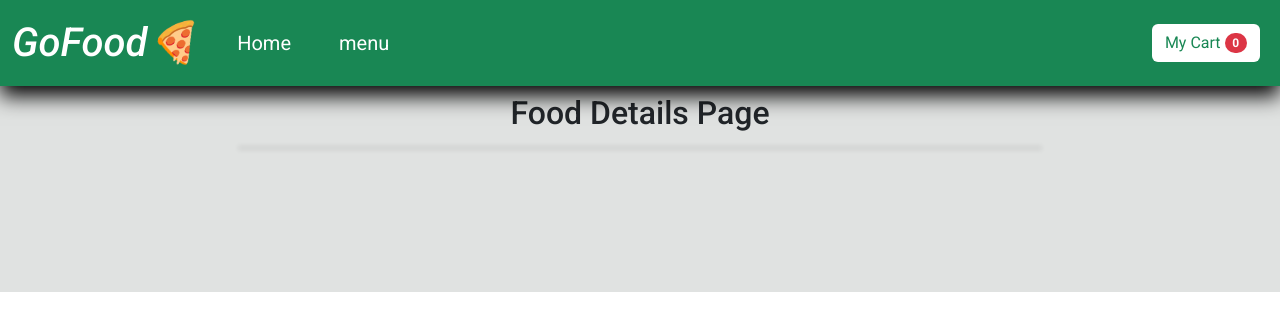
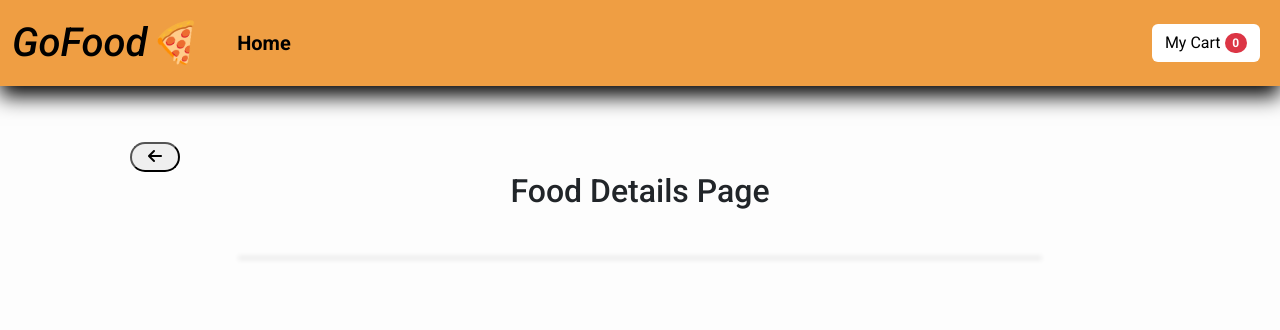
Before and after one commit to UrveshMore/Restaurant-App-React, a React (Create React App) app: page /menuDetails/1 in a window 1280 px wide. Shown: the top 330 px of the page. Built offline with nearby package versions, Linux system fonts and the light colour scheme.

Commit message:
update menu & css

```diff
--- a/src/App.js
+++ b/src/App.js
@@ -28,6 +28,7 @@ function App() {
               path="/menuDetails/:id"
               element={<MenuDetails></MenuDetails>}
             />
+
             <Route path="*" element={<Error></Error>} />
           </Routes>
         </div>
--- a/src/Component/MenuPage/MenuDetails.js
+++ b/src/Component/MenuPage/MenuDetails.js
@@ -3,14 +3,13 @@ import "./style.css";
 import { Table } from "react-bootstrap";
 import { useNavigate, useParams } from "react-router-dom";
 import { useDispatch, useSelector } from "react-redux";
-
-import { Link } from "react-router-dom";
-import Badge from "react-bootstrap/Badge";
+import { MdArrowBackIosNew } from "react-icons/md";
 import {
   ADD_DATA,
   DELETE,
   REMOVE,
 } from "../../React-redux/Menu-actions/menuaction";
+import Navbar from "../Navbar";
 const MenuDetails = () => {
   const [data, setData] = useState([]);
   const { id } = useParams();
@@ -25,6 +24,9 @@ const MenuDetails = () => {
   // remove item from cart
   const dlt = (id) => {
     dispatch(DELETE(id));
+    history("/menu");
+  };
+  const backToMenu = () => {
     history("/menu");
   };
   const compare = () => {
@@ -42,67 +44,14 @@ const MenuDetails = () => {
 
   return (
     <div className="cart_details">
-      <nav
-        className="navbar navbar-expand-lg navbar-dark bg-success position-sticky"
-        style={{
-          boxShadow: "0px 10px 20px black",
-          filter: "blur(20)",
-          position: "fixed",
-          zIndex: "10",
-          width: "100%",
-        }}
-      >
-        <div className="container-fluid">
-          <Link className="navbar-brand fs-1 fst-italic" to="/">
-            GoFood<span>🍕</span>
-            {"  "}
-          </Link>
-          <button
-            className="navbar-toggler"
-            type="button"
-            data-bs-toggle="collapse"
-            data-bs-target="#navbarSupportedContent"
-            aria-controls="navbarSupportedContent"
-            aria-expanded="false"
-            aria-label="Toggle navigation"
-          >
-            <span className="navbar-toggler-icon"></span>
-          </button>
-          <div className="collapse navbar-collapse" id="navbarSupportedContent">
-            <ul className="navbar-nav me-auto mb-2 mb-lg-0">
-              <li className="nav-item">
-                <Link
-                  className="nav-link fs-5 mx-3 active"
-                  aria-current="page"
-                  to="/"
-                >
-                  Home
-                </Link>{" "}
-              </li>
-              <li className="nav-item">
-                <Link
-                  className="nav-link fs-5 mx-3 active"
-                  aria-current="page"
-                  to="/menu"
-                >
-                  menu
-                </Link>{" "}
-              </li>
-            </ul>
-            <div>
-              <div className="btn bg-white text-success mx-2 ">
-                My Cart {""}
-                <Badge pill bg="danger" id="basic-button">
-                  {getdata.length}
-                </Badge>
-              </div>
-            </div>
-          </div>
-        </div>
-      </nav>
+      <Navbar></Navbar>
+
       <div className="container mt-2">
+        <button className="order mt-5 px-3 mx-5" onClick={backToMenu}>
+          <i class="fa-solid fa-arrow-left"></i>
+        </button>
         <h2 className="text-center">Food Details Page</h2>
-
+        <br />
         <section className="container mt-3">
           <div className="iteamsdetails">
             <>
@@ -165,7 +114,8 @@ const MenuDetails = () => {
                                 }}
                               >
                                 <span
-                                  style={{ fontSize: 24 }}
+                                  className="px-2"
+                                  style={{ fontSize: 24, border: "solid" }}
                                   onClick={
                                     ele.qnty <= 1
                                       ? () => dlt(ele.id)
@@ -176,7 +126,8 @@ const MenuDetails = () => {
                                 </span>
                                 <span style={{ fontSize: 22 }}>{ele.qnty}</span>
                                 <span
-                                  style={{ fontSize: 24 }}
+                                  className="px-2"
+                                  style={{ fontSize: 24, border: "solid" }}
                                   onClick={() => send(ele)}
                                 >
                                   +
--- a/src/Component/MenuPage/style.css
+++ b/src/Component/MenuPage/style.css
@@ -4,10 +4,12 @@
 }
 
 .cart_details{
-    background-color: rgba(165, 169, 167, 0.342);
+    background-color: rgba(255, 255, 255, 0.68);
 }
 
-
+.bgColor{
+    background-color: rgba(236, 141, 32, 0.845);
+}
 .cd{
     border-radius: 16px;
     margin-top: 20px;
@@ -209,3 +211,171 @@ color:rgba(17,17,17,0.849) ;
       }
 
   }
+/*
+  menu css */
+  @import url(https://fonts.googleapis.com/css?family=Roboto:300,400,500,700&display=swap);
+
+body {
+    background: #f9f9f9;
+    font-family: "roboto", sans-serif;
+}
+
+.main-content {
+    padding-top: 100px;
+    padding-bottom: 100px;
+}
+
+a {
+    text-decoration: none;
+}
+
+.food-card {
+    background: #fff;
+    border-radius: 5px;
+    overflow: hidden;
+    margin-bottom: 30px;
+    -webkit-box-shadow: 0 2px 10px rgba(0, 0, 0, 0.06);
+    box-shadow: 0 2px 10px rgba(0, 0, 0, 0.06);
+    -webkit-transition: 0.1s;
+    transition: 0.1s;
+}
+
+.food-card:hover {
+    -webkit-box-shadow: 0 5px 20px rgba(0, 0, 0, 0.1);
+    box-shadow: 0 5px 20px rgba(0, 0, 0, 0.477);
+}
+
+.food-card .food-card_img {
+    display: block;
+    position: relative;
+}
+
+.food-card .food-card_img img {
+    width: 100%;
+    height: 200px;
+    -o-object-fit: cover;
+    object-fit: cover;
+}
+
+.food-card .food-card_img i {
+    position: absolute;
+    top: 20px;
+    right: 30px;
+    color: #fff;
+    font-size: 25px;
+    -webkit-transition: all 0.1s;
+    transition: all 0.1s;
+}
+
+.food-card .food-card_img i:hover {
+    top: 18px;
+    right: 28px;
+    font-size: 29px;
+}
+
+.food-card .food-card_content {
+    padding: 15px;
+}
+
+.food-card .food-card_content .food-card_title-section {
+    height: 100px;
+    overflow: hidden;
+}
+
+.food-card .food-card_content .food-card_title-section .food-card_title {
+    font-size: 24px;
+    color: #333;
+    font-weight: 500;
+    display: block;
+    line-height: 1.3;
+    margin-bottom: 8px;
+    display: -webkit-box;
+    -webkit-line-clamp: 2;
+    -webkit-box-orient: vertical;
+    overflow: hidden;
+    text-overflow: ellipsis;
+}
+
+.food-card .food-card_content .food-card_title-section .food-card_author {
+    font-size: 15px;
+    display: block;
+}
+
+.food-card .food-card_content .food-card_bottom-section .space-between {
+    display: -webkit-box;
+    display: -ms-flexbox;
+    display: flex;
+    -webkit-box-pack: justify;
+    -ms-flex-pack: justify;
+    justify-content: space-between;
+}
+
+.food-card .food-card_content .food-card_bottom-section .food-card_subscribers {
+    margin-left: 17px;
+}
+
+.food-card .food-card_content .food-card_bottom-section .food-card_subscribers img,
+.food-card .food-card_content .food-card_bottom-section .food-card_subscribers .food-card_subscribers-count {
+    height: 45px;
+    width: 45px;
+    border-radius: 45px;
+    border: 3px solid #fff;
+    margin-left: -17px;
+    float: left;
+    background: #f5f5f5;
+}
+
+.food-card .food-card_content .food-card_bottom-section .food-card_subscribers .food-card_subscribers-count {
+    position: relative;
+}
+
+.food-card .food-card_content .food-card_bottom-section .food-card_subscribers .food-card_subscribers-count span {
+    position: absolute;
+    top: 50%;
+    left: 50%;
+    -webkit-transform: translate(-50%, -50%);
+    transform: translate(-50%, -50%);
+    font-size: 13px;
+}
+
+.food-card .food-card_content .food-card_bottom-section .food-card_price {
+    font-size: 28px;
+    font-weight: 500;
+    color: #F47A00;
+}
+
+.food-card .food-card_content .food-card_bottom-section .food-card_order-count {
+    width: 130px;
+}
+
+.food-card .food-card_content .food-card_bottom-section .food-card_order-count input {
+    background: #f5f5f5;
+    border-color: #f5f5f5;
+    -webkit-box-shadow: none;
+    box-shadow: none;
+    text-align: center;
+}
+
+.food-card .food-card_content .food-card_bottom-section .food-card_order-count button {
+    border-color: #f5f5f5;
+    border-width: 3px;
+    -webkit-box-shadow: none;
+    box-shadow: none;
+}
+
+@media (min-width: 992px) {
+    .food-card--vertical {
+        display: -webkit-box;
+        display: -ms-flexbox;
+        display: flex;
+        position: relative;
+        height: 235px;
+    }
+
+    .food-card--vertical .food-card_img img {
+        width: 200px;
+        height: 100%;
+        -o-object-fit: cover;
+        object-fit: cover;
+    }
+}
--- a/src/Component/Navbar.js
+++ b/src/Component/Navbar.js
@@ -54,7 +54,11 @@ export default function Navbar(props) {
         }}
       >
         <div className="container-fluid">
-          <Link className="navbar-brand fs-1 fst-italic" to="/">
+          <Link
+            className="navbar-brand fs-1 fst-italic"
+            style={{ color: "black" }}
+            to="/"
+          >
             GoFood<span>🍕</span>
             {"  "}
           </Link>
@@ -71,19 +75,21 @@ export default function Navbar(props) {
           </button>
           <div className="collapse navbar-collapse" id="navbarSupportedContent">
             <ul className="navbar-nav me-auto mb-2 mb-lg-0">
-              <li className="nav-item">
+              <li className="nav-item navHome ">
                 <Link
                   className="nav-link fs-5 mx-3 active"
                   aria-current="page"
+                  style={{ color: "black" }}
                   to="/"
                 >
-                  Home
+                  <strong>Home</strong>
                 </Link>{" "}
               </li>
             </ul>
             <div>
               <div
-                className="btn bg-white text-success mx-2 "
+                className="btn bg-white mx-2 "
+                style={{ color: "black" }}
                 onClick={handleClick}
               >
                 My Cart {""}
@@ -172,10 +178,7 @@ export default function Navbar(props) {
                       <p className="text-center">Total :₹ {price}</p>
                     </tbody>
                     <div className="text-center ">
-                      <button
-                        className="order bg bg-warning mx-5"
-                        onClick={handleOrder}
-                      >
+                      <button className="order mx-3" onClick={handleOrder}>
                         Place Order
                       </button>
                     </div>
--- a/src/Component/style.css
+++ b/src/Component/style.css
@@ -45,8 +45,11 @@
     box-shadow: 0 0 10px 2px rgba(0, 0, 0, 0.368);
     transition: .2s;
 }
-.active{
-    color: red;
+.navHome:hover{
+    background-color: rgba(239, 110, 30, 0.374);
+    border-radius: 20px;
+
+
 }
 
 
@@ -118,13 +121,14 @@
       }
 
   }
-  .aa{
-    color: red;
+  .order{
+   border-radius: 20px;
+  }
+  .order:hover{
+    background-color: rgba(59, 59, 59, 0.333);
+
   }
 
-  .navCart{
-    background-color: rgba(244, 135, 11, 0.566);
+  .nav-link{
+    color: black;
   }
-  .navCartMenu{
-    background-color: rgba(224, 224, 224, 0.258);
-  }
```
Also changed, not shown: src/Component/MenuPage/Menu.js (+50 -15 lines).
